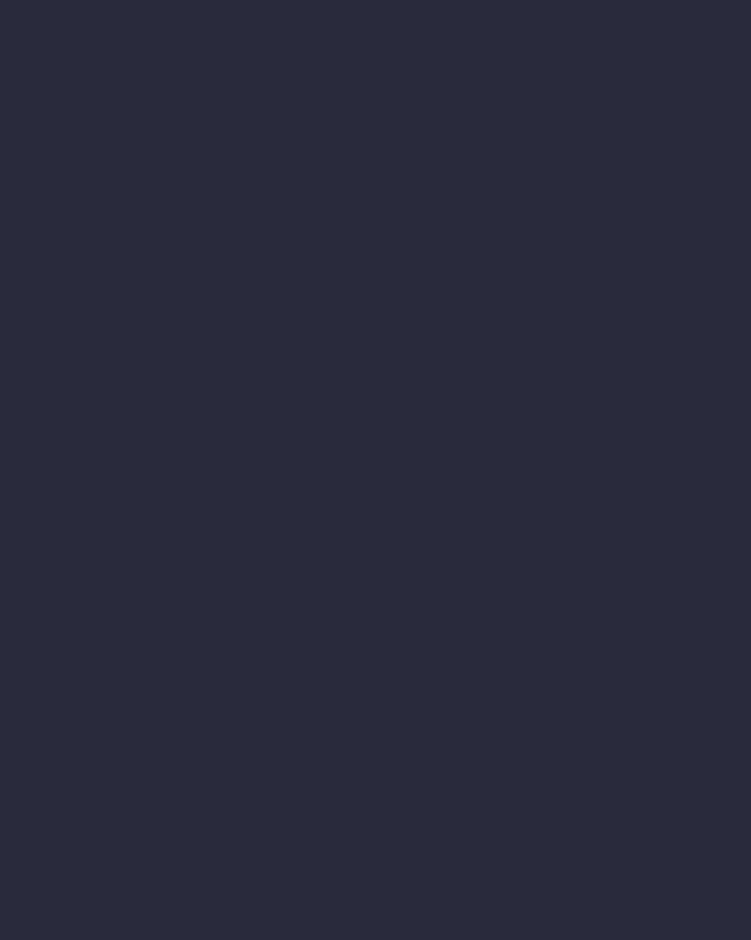
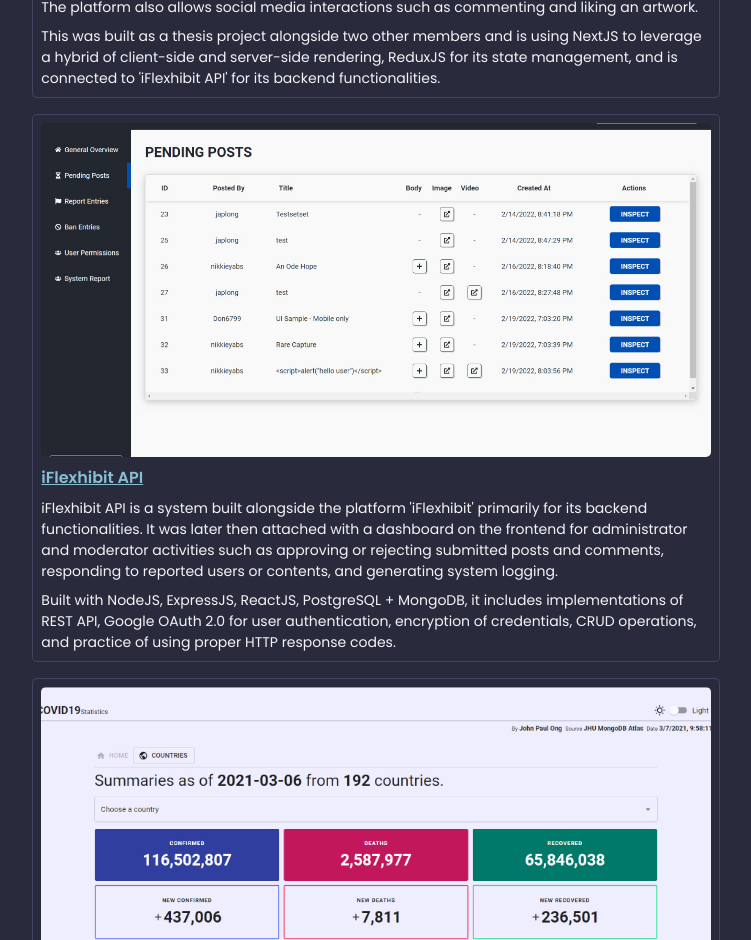
Before and after one commit to jp-ong/portfolio, a Next.js app: page / in a window 1280 px wide. Shown: the part 1860-2800 px from the top of the page, without its empty margins (264-1015 px from the left). Before the commit the page ends 1394 px from the top, so only its background shows below. Built offline with nearby package versions, Linux system fonts and the light colour scheme.

Commit message:
Add initial ProjectsSection

```diff
--- /dev/null
+++ b/src/components/ProjectsSection/ProjectsSection.module.scss
@@ -0,0 +1,37 @@
+div.project {
+  padding: 0.5rem;
+
+  border: solid 1px var(--c-dark-2);
+  border-radius: 5px;
+
+  display: flex;
+  flex-flow: column nowrap;
+  gap: 0.5rem;
+}
+
+a.preview {
+  position: relative;
+  display: block;
+
+  width: 100%;
+  aspect-ratio: 2 / 1;
+
+  border-radius: 5px;
+  overflow: hidden;
+
+  & > img {
+    object-fit: cover;
+  }
+}
+
+div.info {
+  display: flex;
+  flex-flow: column nowrap;
+  gap: 0.5rem;
+}
+
+a.title {
+  color: var(--c-blue-1);
+  font-weight: 600;
+  text-decoration: underline;
+}
--- /dev/null
+++ b/src/components/ProjectsSection/ProjectsSection.tsx
@@ -0,0 +1,107 @@
+import Image from "next/image";
+import Link from "next/link";
+import styles from "./ProjectsSection.module.scss";
+
+const ProjectsSection = () => {
+  const projects = [
+    {
+      repo: "iflexhibit",
+      title: "iFlexhibit",
+      description: [
+        "iFlexhibit is a content-sharing platform made for students of iACADEMY. In this platform, members can share their talents by uploading their artwork either as an image or as a video. The platform also allows social media interactions such as commenting and liking an artwork.",
+        "This was built as a thesis project alongside two other members and is using NextJS to leverage a hybrid of client-side and server-side rendering, ReduxJS for its state management, and is connected to 'iFlexhibit API' for its backend functionalities.",
+      ],
+    },
+    {
+      repo: "iflexhibit-api",
+      title: "iFlexhibit API",
+      description: [
+        "iFlexhibit API is a system built alongside the platform 'iFlexhibit' primarily for its backend functionalities. It was later then attached with a dashboard on the frontend for administrator and moderator activities such as approving or rejecting submitted posts and comments, responding to reported users or contents, and generating system logging.",
+        "Built with NodeJS, ExpressJS, ReactJS, PostgreSQL + MongoDB, it includes implementations of REST API, Google OAuth 2.0 for user authentication, encryption of credentials, CRUD operations, and practice of using proper HTTP response codes.",
+      ],
+    },
+    {
+      repo: "c19statistics",
+      title: "C19Statistics",
+      description: [
+        "C19Statistics displays COVID-19 statistics provided by JHU COVID19 MongoDB Atlas and allows users to view statistics globally or locally.",
+        "This was my first hobby project built while learning NextJS, leveraging its server-side rendering capabilities, and MaterialUI for theming.",
+      ],
+    },
+    {
+      repo: "override-syntax",
+      title: "Override Syntax Storefront",
+      description: [
+        "Override Syntax is an mock e-commerce storefront built as an academic project which includes creating a user account and ordering fictitious items.",
+        "While it does not include a Payment System, it was built using the MERN stack (Mongoose, Express, React + Redux, Node) and it is integrated with 3 other systems — Syntax Inventory System, Syntax API Server, and an Order Management System built by my groupmate.",
+      ],
+    },
+    {
+      repo: "syntax-inventory",
+      title: "Syntax Inventory System",
+      description: [
+        "A simple inventory and content management system that uses plain HTML5, CSS3, and JavaScript built as an academic project. This system serves exclusively as a subsystem to my mock e-commerce 'Override Syntax Storefront' system. This system enables an administrator of said mock e-commerce to modify a fictitious inventory, including its stocks, prices, and information.",
+      ],
+    },
+    {
+      repo: "syntax-api-server",
+      title: "Syntax API Server",
+      description: [
+        "Syntax API Server is a system built as an academic project that is meant to be a Headless API for my other systems such as 'Override Syntax Storefront' and 'Syntax Inventory System' to connect to.",
+        "It is built with NodeJS and ExpressJS, and MongoDB for its database. It includes implementations of REST API, token-based authentication, encryption of credentials, CRUD operations, and practice of using proper HTTP response codes.",
+      ],
+    },
+    {
+      repo: "covid-stats-global",
+      title: "COVID-19 Statistics Global",
+      description: [
+        "This website displays COVID-19 statistics provided by JHU COVID19 MongoDB Atlas and allows users to view statistics globally or locally.",
+        "This was one of my first hobby projects built while learning the MERN stack — MongoDB, ExpressJS, ReactJS + ReduxJS, and NodeJS.",
+      ],
+    },
+  ];
+  return (
+    <section>
+      <h1>Projects</h1>
+      {projects.map((project) => (
+        <Project {...project} key={project.repo} />
+      ))}
+    </section>
+  );
+};
+
+type ProjectProps = {
+  repo: string;
+  title: string;
+  description: string[];
+};
+
+const Project: React.FC<ProjectProps> = ({ repo, title, description }) => {
+  return (
+    <div className={styles.project}>
+      <Link
+        className={styles.preview}
+        target="_blank"
+        href={`/assets/projects/${repo}.jpg`}
+      >
+        <Image src={`/assets/projects/${repo}.jpg`} alt={title} fill />
+      </Link>
+      <div className={styles.info}>
+        <Link
+          href={`https://github.com/jp-ong/${repo}`}
+          className={styles.title}
+          target="_blank"
+        >
+          {title}
+        </Link>
+        {description.map((d, i) => (
+          <p className={styles.description} key={i}>
+            {d}
+          </p>
+        ))}
+      </div>
+    </div>
+  );
+};
+
+export default ProjectsSection;
--- /dev/null
+++ b/src/components/ProjectsSection/index.tsx
@@ -0,0 +1 @@
+export { default } from "./ProjectsSection";
--- a/src/pages/index.tsx
+++ b/src/pages/index.tsx
@@ -1,6 +1,7 @@
 import AboutSection from "@/components/AboutSection";
 import InfoSection from "@/components/InfoSection";
 import Layout from "@/components/Layout";
+import ProjectsSection from "@/components/ProjectsSection";
 import TechsSection from "@/components/TechsSection";
 
 export default function Home() {
@@ -9,6 +10,7 @@
       <InfoSection />
       <AboutSection />
       <TechsSection />
+      <ProjectsSection />
     </Layout>
   );
 }
```
Also changed, not shown: public/assets/projects/iflexhibit-api.jpg (added), public/assets/projects/syntax-api-server.jpg (renamed from public/assets/projects/symtax-api-server.jpg).
